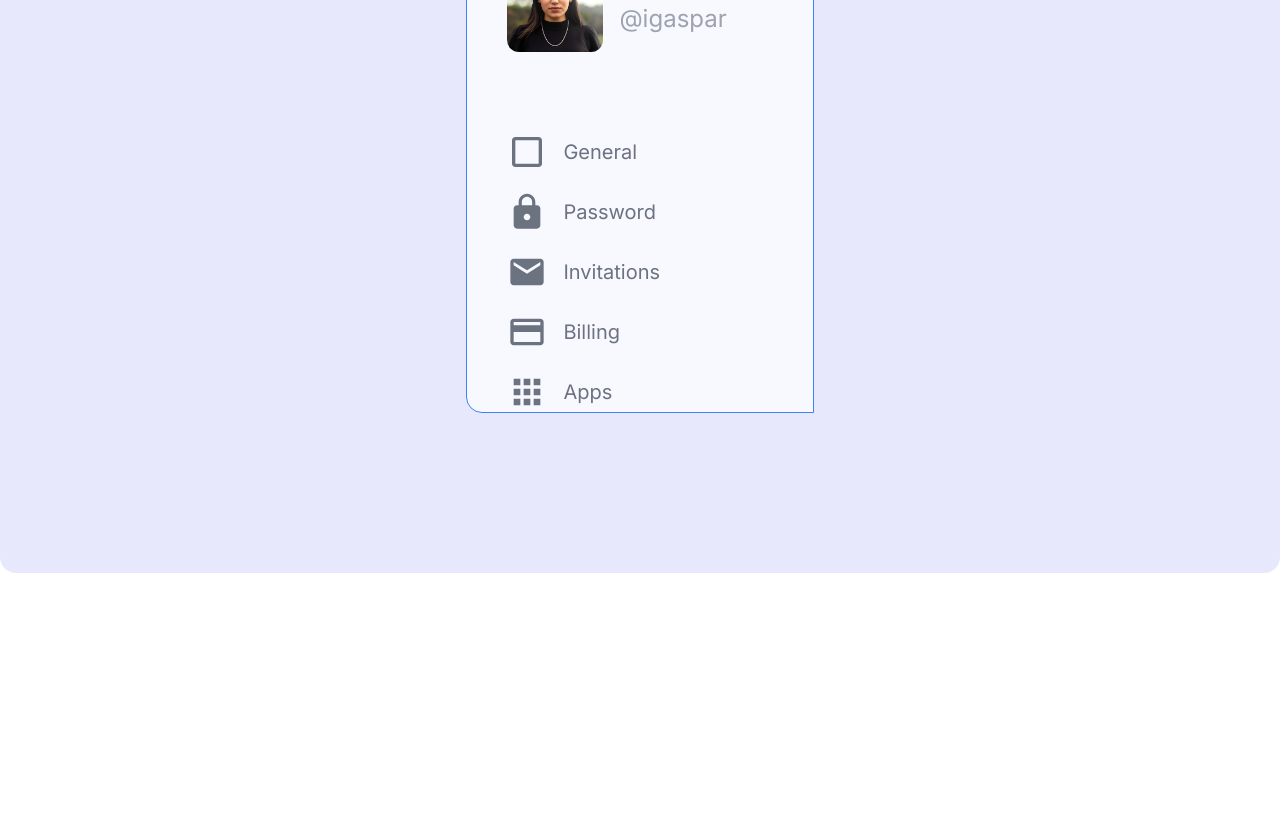
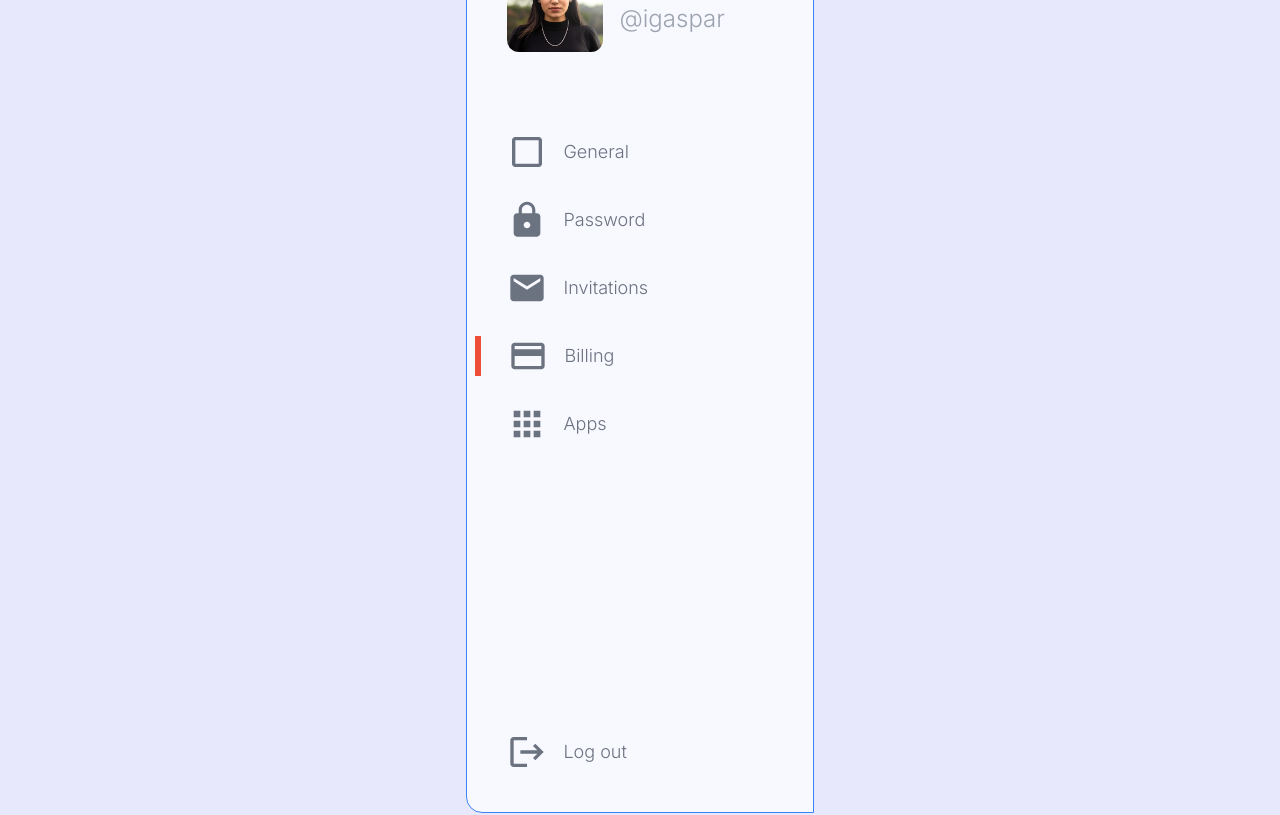
Before and after one commit to missatrox44/ui-components, a Next.js app: page / in a window 1280 px wide. Shown: the part 240-1055 px from the top of the page. Before the commit the page ends 813 px from the top, so only its background shows below. Built offline with nearby package versions, Linux system fonts and the light colour scheme.

Commit message:
left side menu

```diff
--- a/components/Billing/Billing.tsx
+++ b/components/Billing/Billing.tsx
@@ -1,13 +1,13 @@
 import React from "react";
-import { MdCropDin, MdLock, MdEmail, MdCreditCard, MdApps } from "react-icons/md";
+import { MdCropDin, MdLock, MdEmail, MdCreditCard, MdApps, MdLogout } from "react-icons/md";
 
 export default function Billing() {
   const menuItems = [
     { name: 'General', icon: MdCropDin, isSelected: false },
-    { name: 'Password', icon: MdLock, isSelected: false  },
-    { name: 'Invitations', icon: MdEmail, isSelected: false  },
+    { name: 'Password', icon: MdLock, isSelected: false },
+    { name: 'Invitations', icon: MdEmail, isSelected: false },
     { name: 'Billing', icon: MdCreditCard, isSelected: true },
-    { name: 'Apps', icon: MdApps, isSelected: false  },
+    { name: 'Apps', icon: MdApps, isSelected: false },
   ];
 
   return (
@@ -22,20 +22,29 @@ export default function Billing() {
             <img src="./images/headshot.jpg" alt="" className="rounded-xl w-24" />
             <div className="flex flex-col ml-4">
               <p className="font-bold text-2xl">Ildiko Gaspar</p>
-              <p className="text-light text-2xl text-gray-400">@igaspar</p>
+              <p className="font-light text-2xl text-gray-400">@igaspar</p>
             </div>
           </div>
 
-          <ul className="pl-10 text-gray-500 text-xl space-y-5">
+          <ul className="pl-2 text-gray-500 text-lg space-y-7 font-light mb-72">
             {menuItems.map((item, index) => (
-              <li key={index} className="flex items-center space-x-4">
-                <div className="h-10 w-10">
+              <li
+                key={index}
+                className={`flex items-center space-x-4 pl-8  ${item.isSelected ? 'border-l border-l-orangeish border-l-[6px] ' : ''}`}
+              >
+                <div className={`h-10 w-10  ${item.isSelected ? 'ml-[-5px]' : ''}`}>
                   <item.icon className="h-full w-full" />
                 </div>
                 <p>{item.name}</p>
               </li>
             ))}
           </ul>
+          <div className="flex items-center text-gray-500 space-x-4 pl-10 mb-10">
+            <div className="h-10 w-10">
+              <MdLogout className="h-full w-full" />
+            </div>
+            <p className="font-light text-lg">Log out</p>
+          </div>
         </div>
         {/* <div className="bg-white rounded-r-2xl">
           Lorem ipsum dolor sit, amet consectetur adipisicing elit. Illo accusantium, esse explicabo quasi numquam dolor delectus fugit reiciendis inventore quaerat assumenda. Consequuntur fuga ab accusamus officia dignissimos vel laudantium ea.
```
